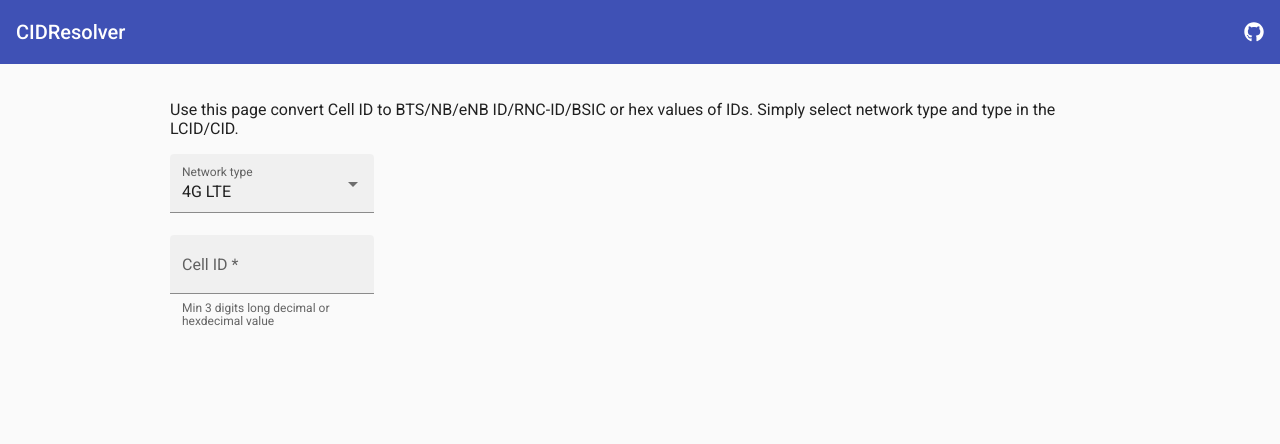
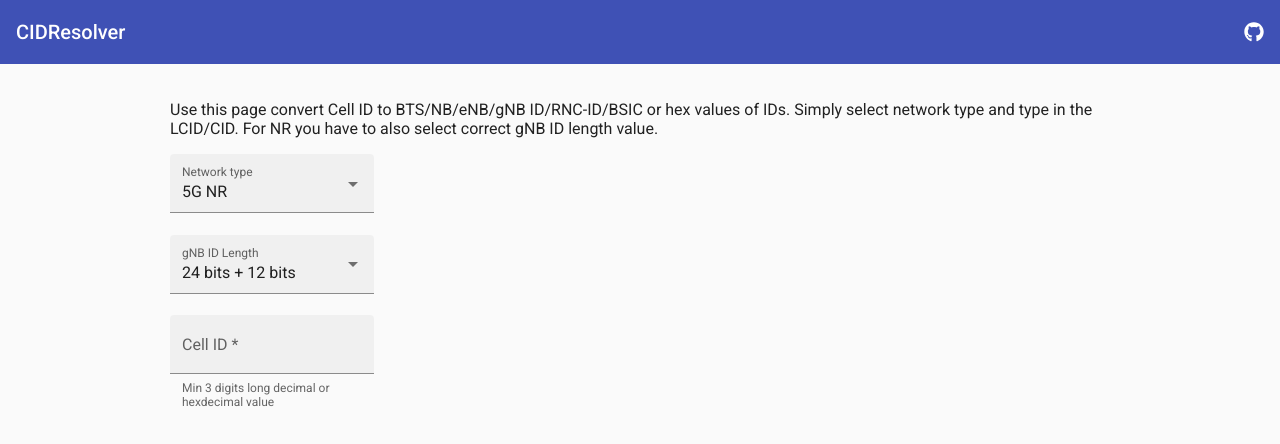
Before and after one commit to olkitu/CIDResolver, an Angular app: page / in a window 1280 px wide. Shown: the top 444 px of the page. Built offline with nearby package versions, Linux system fonts and the light colour scheme.

Commit message:
Add 5G support

```diff
--- a/src/app/app.component.html
+++ b/src/app/app.component.html
@@ -4,14 +4,31 @@
     <a target="_blank" rel="noopener" href="https://github.com/olkitu/CIDResolver"><fa-icon [icon]="faGithub" [styles]="{'stroke': 'white', 'color': 'white'}"></fa-icon></a>
   </mat-toolbar>
 <div class="container">
-    <p>Use this page convert Cell ID to BTS/NB/eNB ID/RNC-ID/BSIC or hex values of IDs. Simply select network type and type in the LCID/CID.</p>
+    <p>Use this page convert Cell ID to BTS/NB/eNB/gNB ID/RNC-ID/BSIC or hex values of IDs. Simply select network type and type in the LCID/CID. For NR you have to also select correct gNB ID length value.</p>
     <form method="POST" #cellidForm="ngForm">
         <mat-form-field appearance="fill">
             <mat-label>Network type</mat-label>
             <mat-select [(value)]="formData.net" (selectionChange)="submitForm()">
+                <mat-option value="NR">5G NR</mat-option>
                 <mat-option value="LTE">4G LTE</mat-option>
                 <mat-option value="UMTS">3G UMTS</mat-option>
                 <mat-option value="GSM">2G GSM</mat-option>
+            </mat-select>
+        </mat-form-field><br />
+        <mat-form-field appearance="fill" *ngIf="formData.net == 'NR'">
+            <mat-label>gNB ID Length</mat-label>
+            <mat-select [(value)]="formData.nr_gnbid_length" (selectionChange)="submitForm()">
+                <mat-option value="22">22 bits + 14 bits</mat-option>
+                <mat-option value="23">23 bits + 13 bits</mat-option>
+                <mat-option value="24">24 bits + 12 bits</mat-option>
+                <mat-option value="25">25 bits + 11 bits</mat-option>
+                <mat-option value="26">26 bits + 10 bits</mat-option>
+                <mat-option value="27">27 bits + 9 bits</mat-option>
+                <mat-option value="28">28 bits + 8 bits</mat-option>
+                <mat-option value="29">29 bits + 7 bits</mat-option>
+                <mat-option value="30">30 bits + 6 bits</mat-option>
+                <mat-option value="31">31 bits + 5 bits</mat-option>
+                <mat-option value="32">32 bits + 4 bits</mat-option>
             </mat-select>
         </mat-form-field><br />
         <mat-form-field appearance="fill">
@@ -45,6 +62,7 @@
             </tr>
             <tr *ngIf="cellidToENBConverterResult.siteid != null">
                 <th class="mat-header-cell">
+                    <ng-container *ngIf="cellidToENBConverterResult.net == 'NR'">gNB ID</ng-container>
                     <ng-container *ngIf="cellidToENBConverterResult.net == 'LTE'">eNB ID</ng-container>
                     <ng-container *ngIf="cellidToENBConverterResult.net == 'UMTS'">NB ID</ng-container>
                     <ng-container *ngIf="cellidToENBConverterResult.net == 'GSM'">BTS ID</ng-container>
@@ -55,6 +73,7 @@
             </tr>
             <tr *ngIf="cellidToENBConverterResult.siteidhex != null">
                 <th class="mat-header-cell">
+                    <ng-container *ngIf="cellidToENBConverterResult.net == 'NR'">gNB ID (hex)</ng-container>
                     <ng-container *ngIf="cellidToENBConverterResult.net == 'LTE'">eNB ID (hex)</ng-container>
                     <ng-container *ngIf="cellidToENBConverterResult.net == 'UMTS'">NB ID (hex)</ng-container>
                     <ng-container *ngIf="cellidToENBConverterResult.net == 'GSM'">BTS ID (hex)</ng-container>
@@ -63,7 +82,7 @@
                     {{cellidToENBConverterResult.siteidhex}}
                 </td>
             </tr>
-            <tr *ngIf="cellidToENBConverterResult.sectorid != null && cellidToENBConverterResult.net == 'LTE'">
+            <tr *ngIf="cellidToENBConverterResult.sectorid != null && cellidToENBConverterResult.net == 'LTE' || 'NR'">
                 <th class="mat-header-cell">
                     Sector ID
                 </th>
@@ -71,7 +90,7 @@
                     {{cellidToENBConverterResult.sectorid}}
                 </td>
             </tr>
-            <tr *ngIf="cellidToENBConverterResult.sectoridhex != null && cellidToENBConverterResult.net == 'LTE'">
+            <tr *ngIf="cellidToENBConverterResult.sectoridhex != null && cellidToENBConverterResult.net == 'LTE' || 'NR'">
                 <th class="mat-header-cell">
                     Sector ID (Hex)
                 </th>
--- a/src/app/app.component.ts
+++ b/src/app/app.component.ts
@@ -2,12 +2,13 @@ import { Component } from '@angular/core';
 import { faGithub } from '@fortawesome/free-brands-svg-icons';
 
 export interface CellidToENBConverter {
-  net: 'LTE'| 'UMTS' | 'GSM';
+  net: 'NR' | 'LTE'| 'UMTS' | 'GSM';
+  nr_gnbid_length: number | string;
   cellid: string | null;
 }
 
 export interface CellidToENBConverterResult {
-  net: 'LTE'| 'UMTS' | 'GSM';
+  net: 'NR' | 'LTE'| 'UMTS' | 'GSM';
   cellid: number;
   sectorid?: number;
   siteid: number;
@@ -30,7 +31,7 @@ export class AppComponent {
   faGithub = faGithub;
 
   submitDisabled: boolean = false;
-  formData: CellidToENBConverter = { net: 'LTE', cellid: null};
+  formData: CellidToENBConverter = { net: 'NR', nr_gnbid_length: "24", cellid: null};
 
   cellidToENBConverterResult: CellidToENBConverterResult | undefined;
 
@@ -46,6 +47,14 @@ export class AppComponent {
     let sectorid = undefined;
     let sectoridhex = undefined;
     let rncid = undefined;
+    let clen = undefined;
+
+    if(this.formData.net == 'NR') {
+      clen = 36 - Number(this.formData.nr_gnbid_length);
+      siteid = cell_id >> clen;
+      sectorid = cell_id - (siteid << clen);
+      sectoridhex = sectorid.toString(16);
+    }
 
     if(this.formData.net == 'LTE') {
       sectorid = cell_id & 0xff;
```
